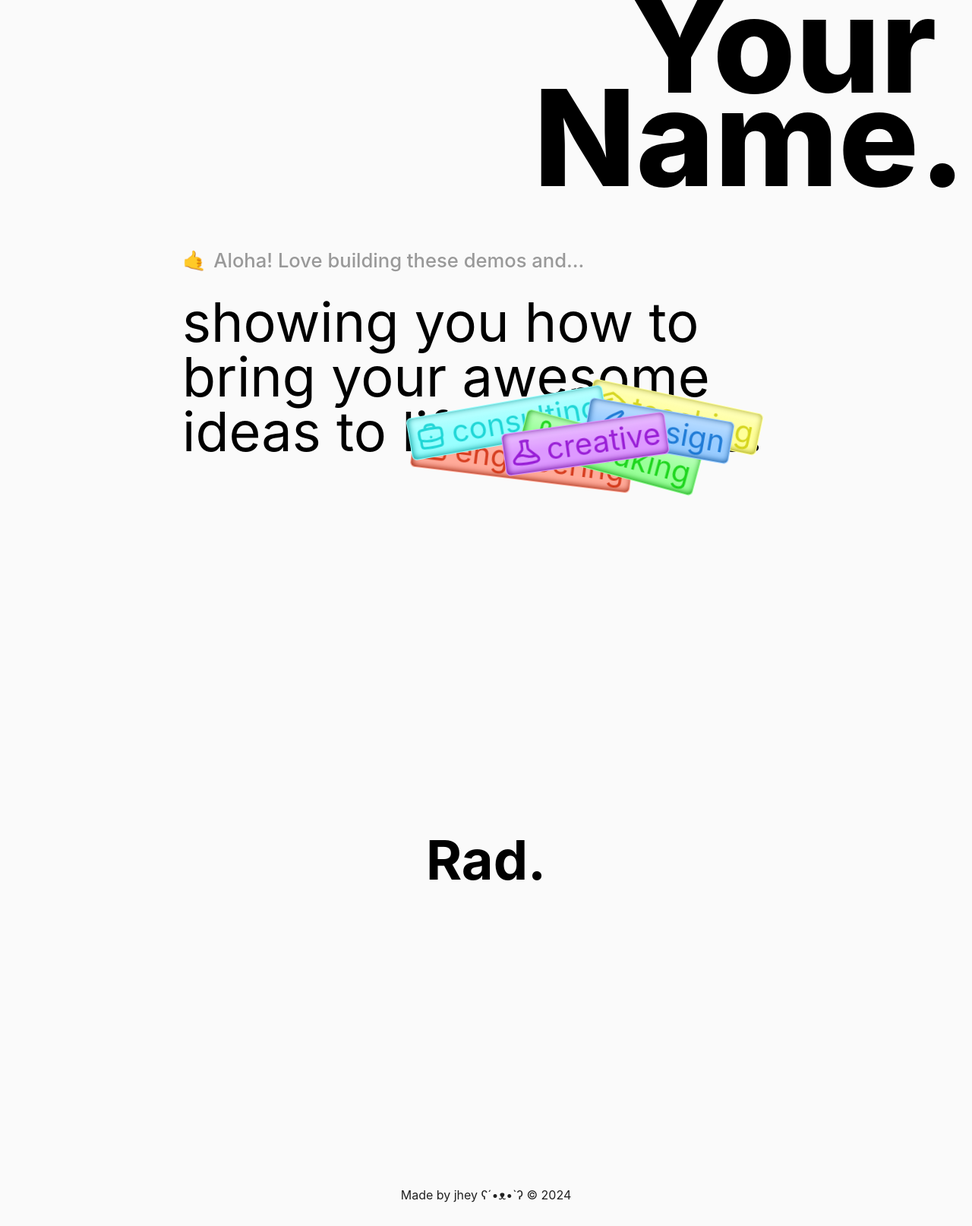
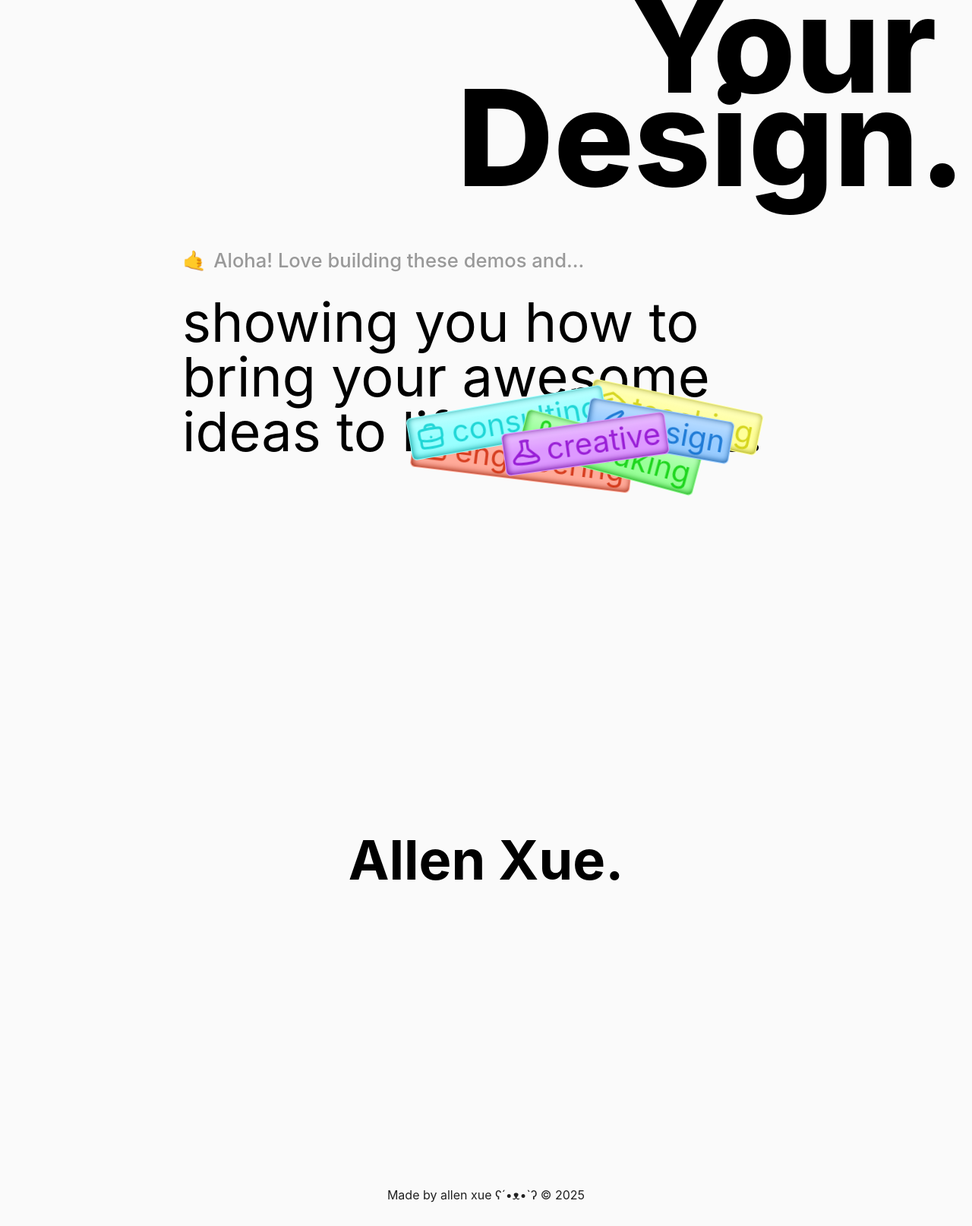
Before and after one commit to xue7106211/codepen-scrollsplosion, a plain HTML site: page index.html in a window 1280 px wide. Shown: the part 68-1682 px from the top of the page at 76% size. Drawn offline with nearby package versions, Linux system fonts and the light colour scheme.

Commit message:
更新代码逻辑

```diff
--- a/index.html
+++ b/index.html
@@ -9,7 +9,7 @@
 <body>
 <!-- partial:index.partial.html -->
 <header>
-  <h1>Your&nbsp;<br>Name.</h1>
+  <h1>Your&nbsp;<br>Design.</h1>
   <div class="content">
     <p>
       <span>Aloha! Love building these demos and...</span>
@@ -85,11 +85,11 @@
   </div>
 </header>
 <main>
-  <h2>Rad.</h2>
+  <h2>Allen Xue.</h2>
 </main>
-<footer>Made by jhey ʕ´•ᴥ•`ʔ &copy; 2024</footer>
+<footer>Made by allen xue ʕ´•ᴥ•`ʔ &copy; 2025</footer>
 <div class="socials">
-  <a class="bear-link" href="https://jhey.dev/links" target="_blank" rel="noreferrer noopener">
+  <a class="bear-link" href="https://www.xyf.design/" target="_blank" rel="noreferrer noopener">
     <svg class="w-9" viewBox="0 0 969 955" fill="none" xmlns="http://www.w3.org/2000/svg">
       <circle cx="161.191" cy="320.191" r="133.191" stroke="currentColor" stroke-width="20"></circle>
       <circle cx="806.809" cy="320.191" r="133.191" stroke="currentColor" stroke-width="20"></circle>
@@ -102,7 +102,7 @@
       <path fill-rule="evenodd" clip-rule="evenodd" d="M745.643 288.24C815.368 344.185 854.539 432.623 854.539 511.741H614.938V454.652C614.938 433.113 597.477 415.652 575.938 415.652H388.37C366.831 415.652 349.37 433.113 349.37 454.652V511.741L110.949 511.741C110.949 432.623 150.12 344.185 219.845 288.24C289.57 232.295 384.138 200.865 482.744 200.865C581.35 200.865 675.918 232.295 745.643 288.24Z" fill="currentColor"></path>
     </svg>
   </a>
-  <a class="x-link" href="https://twitter.com/intent/follow?screen_name=jh3yy" target="_blank" rel="noreferrer noopener">
+  <a class="x-link" href="https://x.com/Arlen_Xue" target="_blank" rel="noreferrer noopener">
     <svg role="img" viewBox="0 0 24 24" xmlns="http://www.w3.org/2000/svg">
       <title>X</title>
       <path d="M18.901 1.153h3.68l-8.04 9.19L24 22.846h-7.406l-5.8-7.584-6.638 7.584H.474l8.6-9.83L0 1.154h7.594l5.243 6.932ZM17.61 20.644h2.039L6.486 3.24H4.298Z" fill="currentColor" />
--- a/style.css
+++ b/style.css
@@ -1,6 +1,6 @@
 @import url('https://unpkg.com/normalize.css') layer(normalize);
 
-@layer normalize foundation;
+@layer normalize, foundation;
 
 @layer foundation {
 	*,
```
